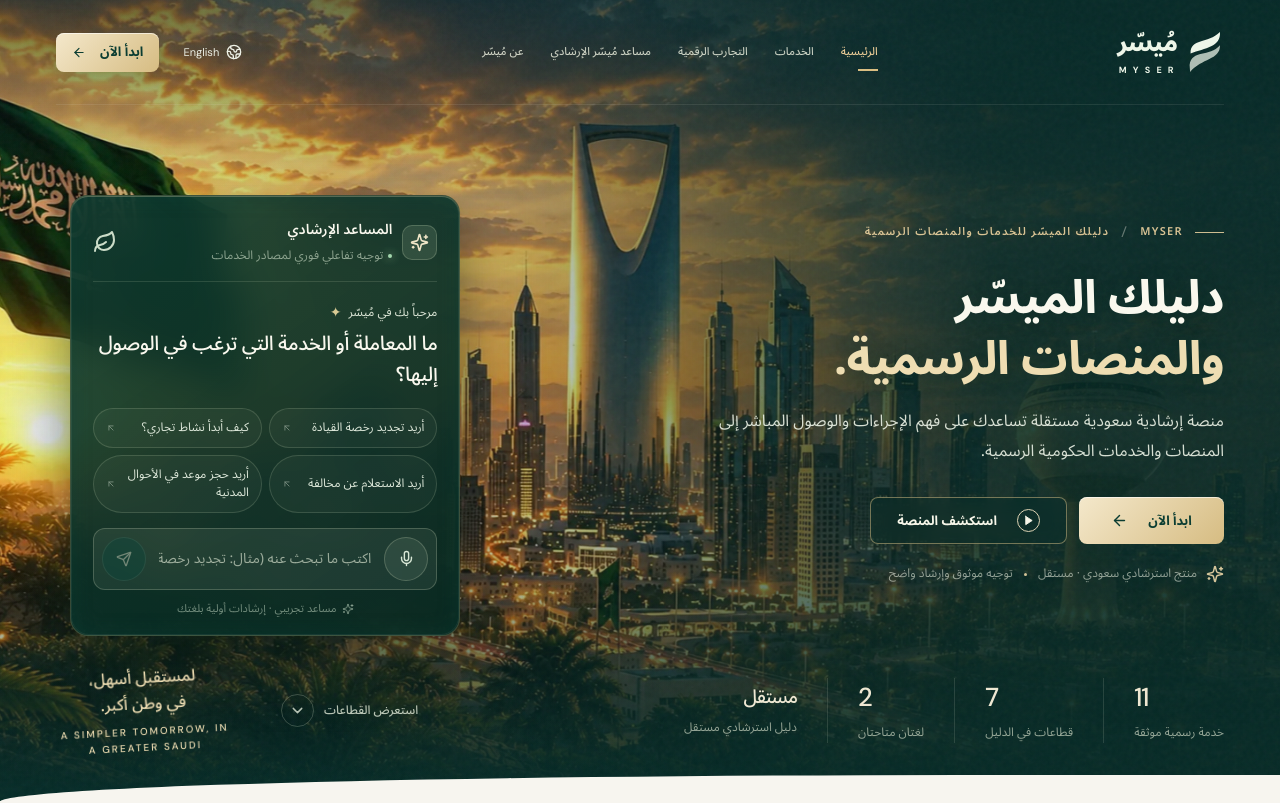
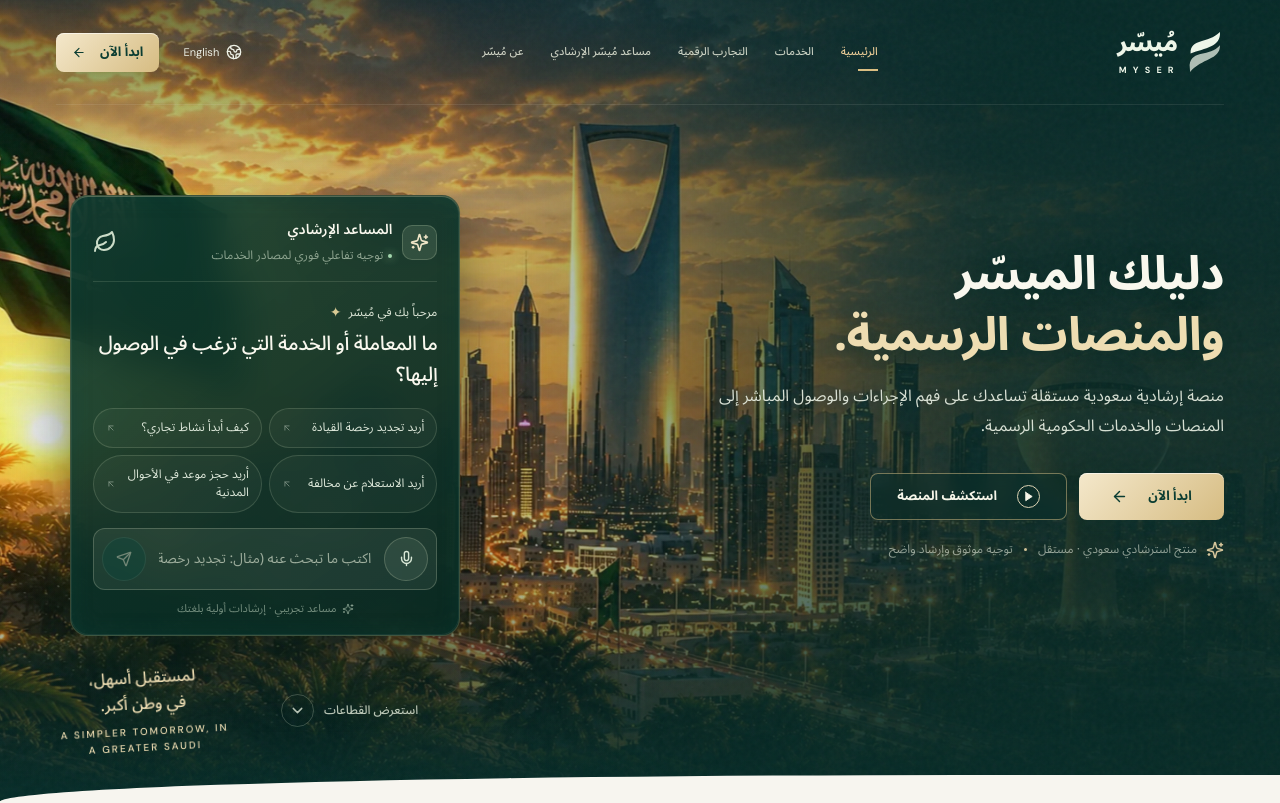
Before and after one commit to manaralnuqaydan/MYSER, a Next.js app: page / in a window 1280 px wide. Shown: the top 803 px of the page. Built offline with nearby package versions, Linux system fonts and the light colour scheme.

Commit message:
حذف شريط الأرقام والسطر التعريفي فوق العنوان في الواجهة
Co-Authored-By: Claude Opus 5.5 (1M context) <noreply@anthropic.com>
Claude-Session: https://claude.ai/code/session_015FbgM1Z8J6t9KwWTCFUJPq

```diff
--- a/components/Homepage.tsx
+++ b/components/Homepage.tsx
@@ -340,10 +340,6 @@ export default function Homepage() {
             animate={{ opacity: 1, y: 0 }}
             transition={{ duration: reduce ? 0 : 0.9 }}
           >
-            <div className="eyebrow hero-eyebrow">
-              <span className="little-line" />
-              MYSER <span className="eyebrow-divider">/</span> {t.eyebrow}
-            </div>
             <h1>
               {t.headline1}
               <br />
@@ -463,14 +459,6 @@ export default function Homepage() {
           </motion.div>
         </div>
         <div className="hero-bottom container">
-          <div className="hero-stats">
-            {[String(curatedServices.length), String(directorySectors.length), "2", t.one].map((v, i) => (
-              <div className="stat" key={i}>
-                <strong dir={i < 3 ? "ltr" : undefined}>{v}</strong>
-                <span>{t.statLabels[i]}</span>
-              </div>
-            ))}
-          </div>
           <a href="#services" className="scroll-link">
             <span>{t.scroll}</span>
             <span className="scroll-circle">
```
